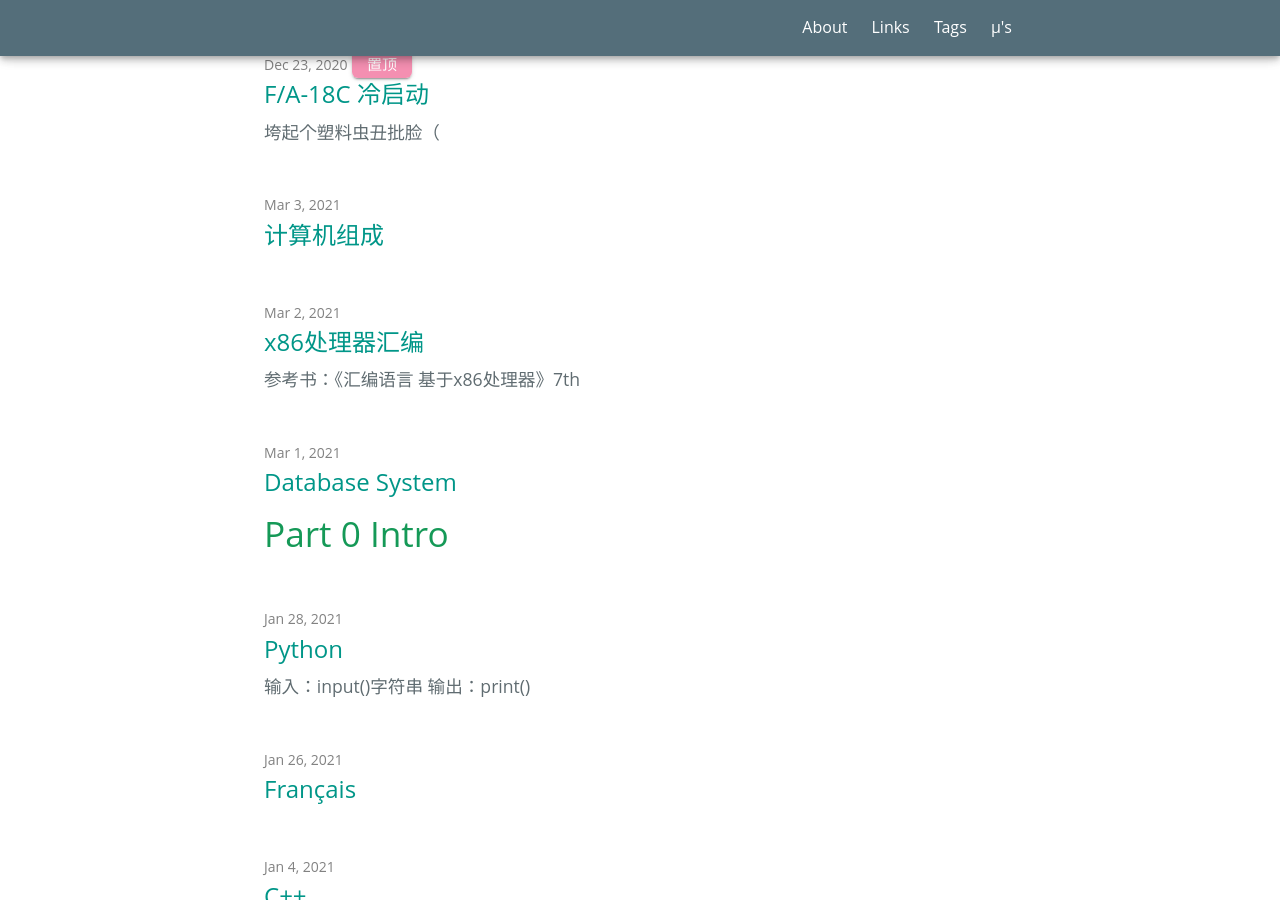
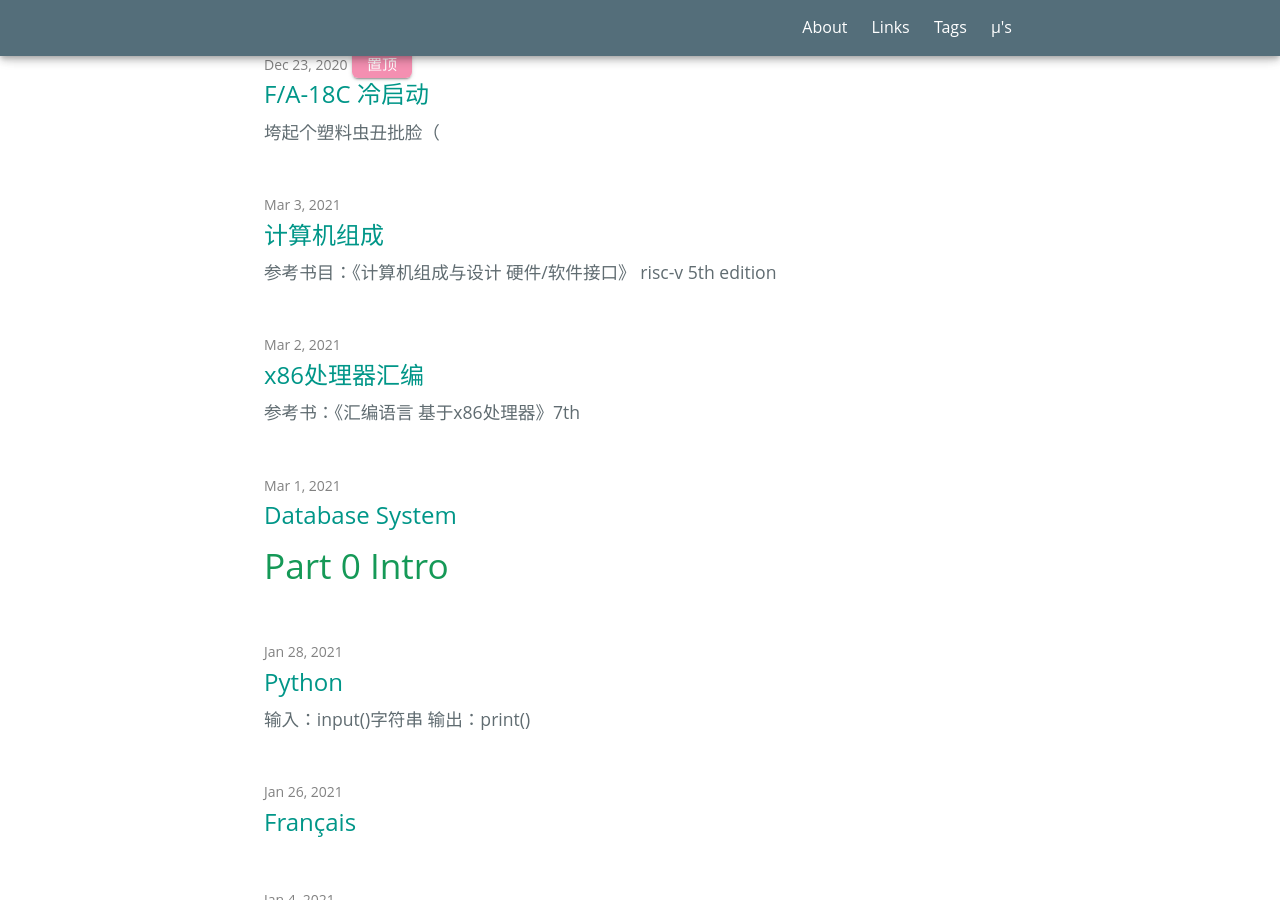
Before and after one commit to NishikinoSky/NishikinoSky.github.io, a Jekyll site: the page built from index.html, in a window 1280 px wide and 900 px high, scrolled down 557 px. Built offline with Jekyll 4.4.1, drawn with Linux system fonts in a browser that asks for light colours; some web fonts are replaced; the list of posts is cut into pages by our own code.

Commit message:
Update 2021-3-3-COD.md

```diff
--- a/_posts/2021-3-3-COD.md
+++ b/_posts/2021-3-3-COD.md
@@ -4,3 +4,5 @@ title: 计算机组成
 tags:
 stickie: false
 ---
+
+参考书目：《计算机组成与设计 硬件/软件接口》 risc-v 5th edition
```
